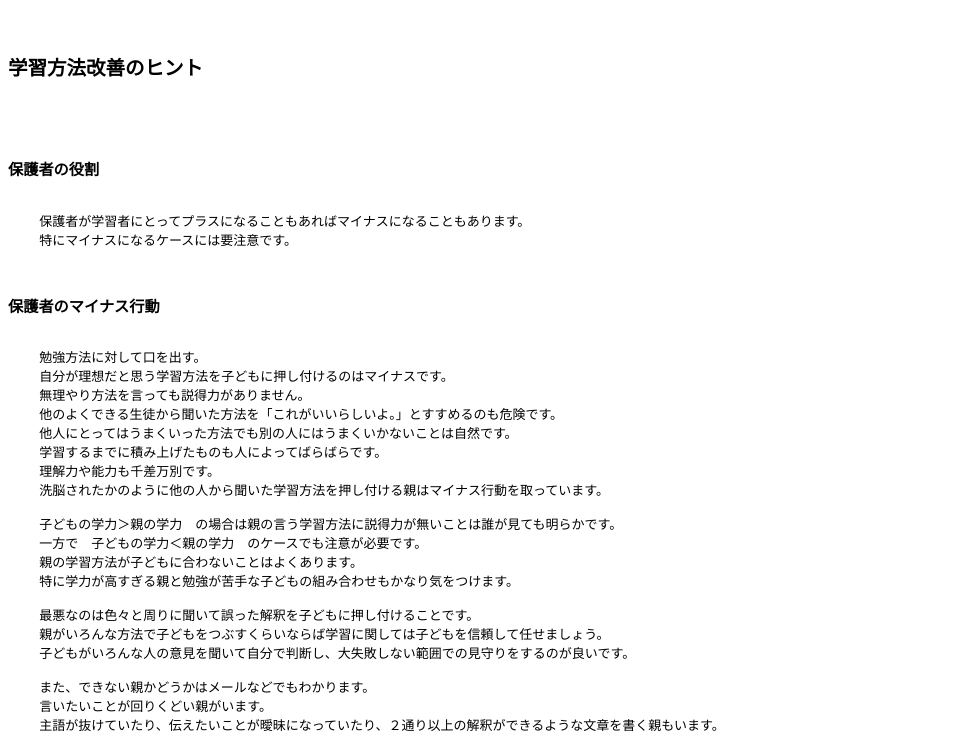
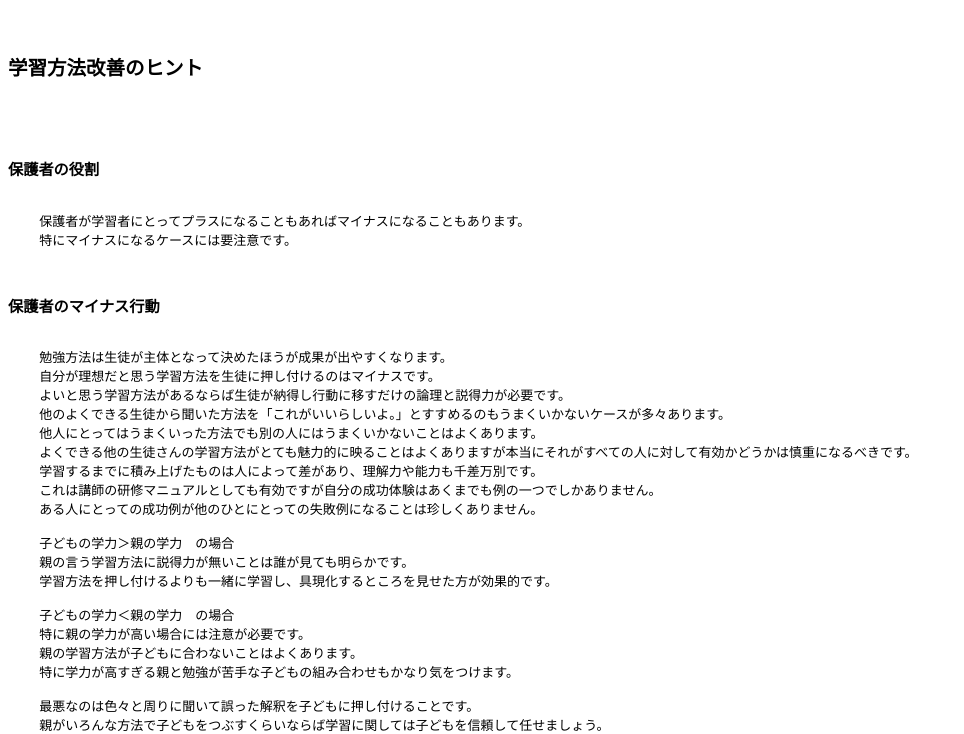
Before and after one commit to nagaham/study, a plain HTML site: page improvement.html in a window 1280 px wide. Shown: the part 68-802 px from the top of the page, without its empty margins (0-964 px from the left). Drawn offline with Linux system fonts and the light colour scheme.

Commit message:
add selfstudy.html

```diff
--- a/improvement.html
+++ b/improvement.html
@@ -16,17 +16,22 @@
     特にマイナスになるケースには要注意です。
 
     <h3>保護者のマイナス行動</h3>
-    勉強方法に対して口を出す。
-    自分が理想だと思う学習方法を子どもに押し付けるのはマイナスです。
-    無理やり方法を言っても説得力がありません。
-    他のよくできる生徒から聞いた方法を「これがいいらしいよ。」とすすめるのも危険です。
-    他人にとってはうまくいった方法でも別の人にはうまくいかないことは自然です。
-    学習するまでに積み上げたものも人によってばらばらです。
-    理解力や能力も千差万別です。
-    洗脳されたかのように他の人から聞いた学習方法を押し付ける親はマイナス行動を取っています。
+    勉強方法は生徒が主体となって決めたほうが成果が出やすくなります。
+    自分が理想だと思う学習方法を生徒に押し付けるのはマイナスです。
+    よいと思う学習方法があるならば生徒が納得し行動に移すだけの論理と説得力が必要です。
+    他のよくできる生徒から聞いた方法を「これがいいらしいよ。」とすすめるのもうまくいかないケースが多々あります。
+    他人にとってはうまくいった方法でも別の人にはうまくいかないことはよくあります。
+    よくできる他の生徒さんの学習方法がとても魅力的に映ることはよくありますが本当にそれがすべての人に対して有効かどうかは慎重になるべきです。
+    学習するまでに積み上げたものは人によって差があり、理解力や能力も千差万別です。
+    これは講師の研修マニュアルとしても有効ですが自分の成功体験はあくまでも例の一つでしかありません。
+    ある人にとっての成功例が他のひとにとっての失敗例になることは珍しくありません。
 
-    子どもの学力＞親の学力　の場合は親の言う学習方法に説得力が無いことは誰が見ても明らかです。
-    一方で　子どもの学力＜親の学力　のケースでも注意が必要です。
+    子どもの学力＞親の学力　の場合
+    親の言う学習方法に説得力が無いことは誰が見ても明らかです。
+    学習方法を押し付けるよりも一緒に学習し、具現化するところを見せた方が効果的です。
+
+    子どもの学力＜親の学力　の場合
+    特に親の学力が高い場合には注意が必要です。
     親の学習方法が子どもに合わないことはよくあります。
     特に学力が高すぎる親と勉強が苦手な子どもの組み合わせもかなり気をつけます。
 
@@ -34,7 +39,13 @@
     親がいろんな方法で子どもをつぶすくらいならば学習に関しては子どもを信頼して任せましょう。
     子どもがいろんな人の意見を聞いて自分で判断し、大失敗しない範囲での見守りをするのが良いです。
 
-    また、できない親かどうかはメールなどでもわかります。
+    どんな保護者が理想的か。
+    背中を見せる保護者が理想的です。
+    過去には問題が解けていた保護者でも何年も経つと解けなくなるのが普通です。
+    しかし、子どもにとって親が圧倒的にお手本を見せることができる部分があります。
+    それが日常でのやり取りです。
+    スケジュール管理や言葉遣いなど社会人としての振る舞いで親に勝てる子どもはかなり少数派です。
+    できない親かどうかはメールなどでもわかります。
     言いたいことが回りくどい親がいます。
     主語が抜けていたり、伝えたいことが曖昧になっていたり、２通り以上の解釈ができるような文章を書く親もいます。
     親が子どもにとってプラスになる行動として大きいのが見本を見せることです。
@@ -50,7 +61,7 @@
     問題練習をせずに学力を上げた人はいないと言えます。
     ここで「教科書を徹底的にやり込む」はどうでしょうか？
     よい学習方法ですが教科書を用いずに受験で成功した人は少なくありません。
-    またここで気をつけたいのが「◯◯をする」は１００％の成功を保証するものではないことです。
+    またここで気をつけたいのが「◯◯◯をする」は１００％の成功を保証するものではないことです。
     「問題練習をする」であっても１問しか解かない人は成功しません。
     あくまでも　「成功した人がいる。」⇒　「その人は問題練習をした。」が正しい関係です。
     「問題練習をする。」⇒　「成功する。」は必ずは成立しません。
```
Also changed, not shown: index.html (+1 -0 lines), question.html (+2 -2 lines), selfstudy.html (added, +20 -0 lines).
